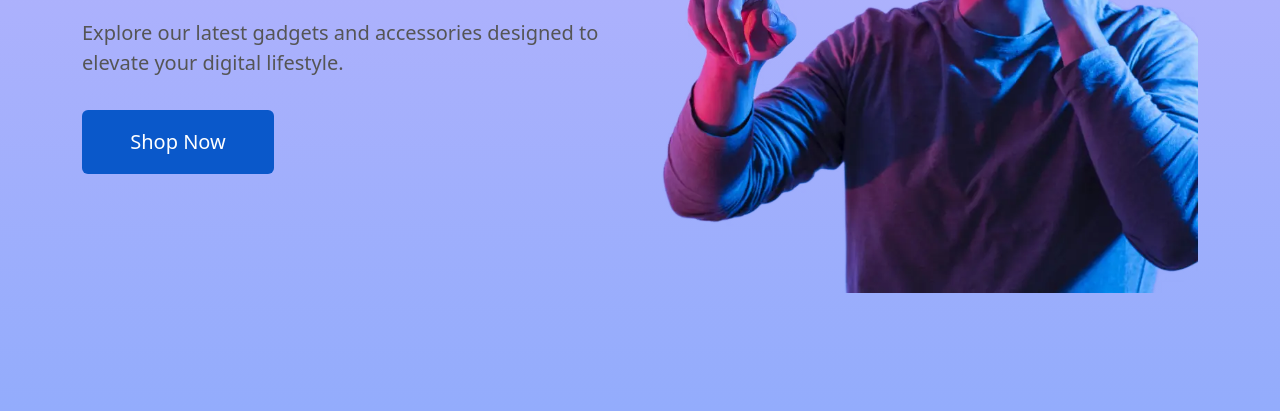
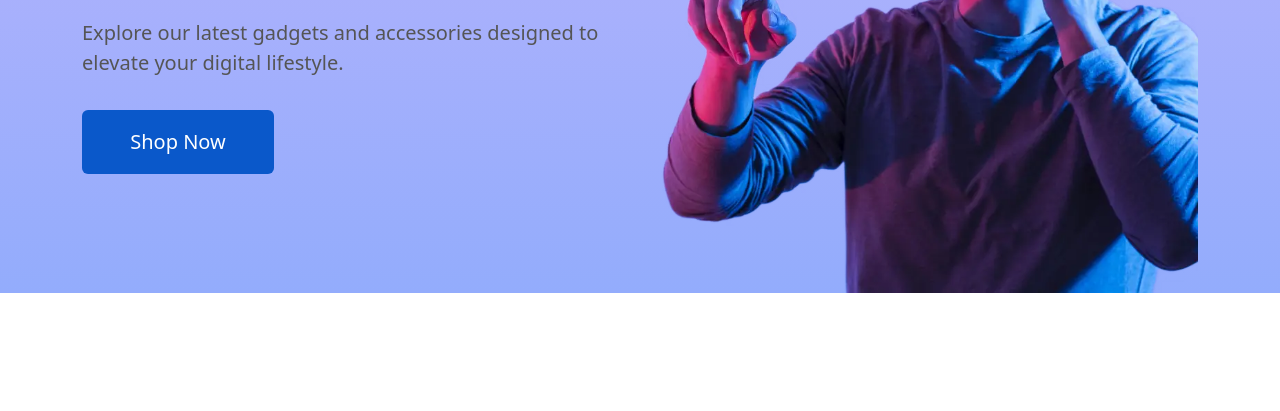
Before and after one commit to nilav-talukdar/Tech-Gear, a website built with Vite: page src/index.html in a window 1280 px wide. Shown: the part 389-800 px from the top of the page. Built offline with nearby package versions, Linux system fonts and the light colour scheme.

Commit message:
Update navbar.css

```diff
--- a/css/components/navbar.css
+++ b/css/components/navbar.css
@@ -1,5 +1,5 @@
 .main__hero {
-    min-height: 100vh;
+    height: fit-content;
     overflow: hidden;
     background: linear-gradient(180deg, #c4b6fd, #93acfc);
 }
```
